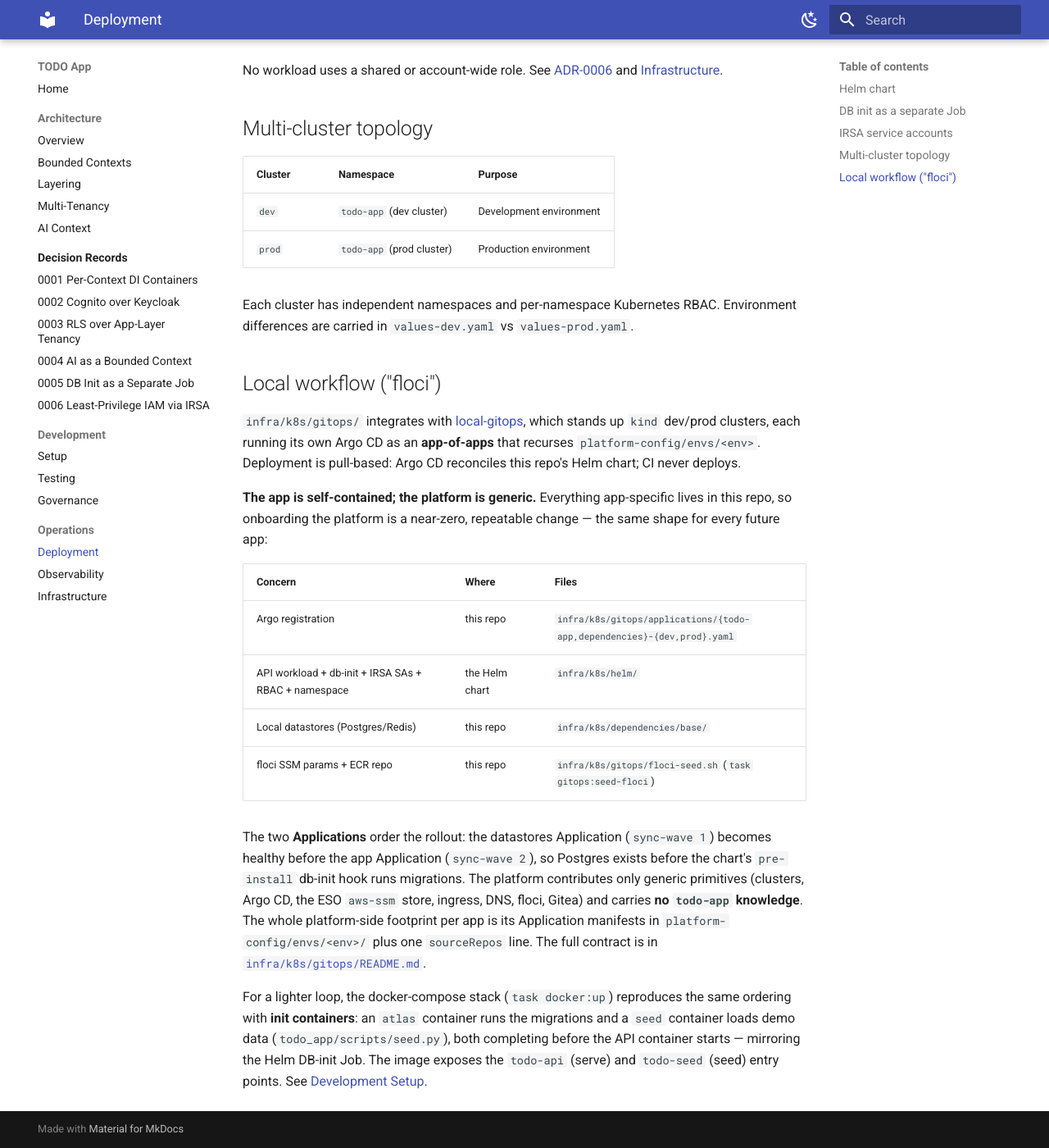
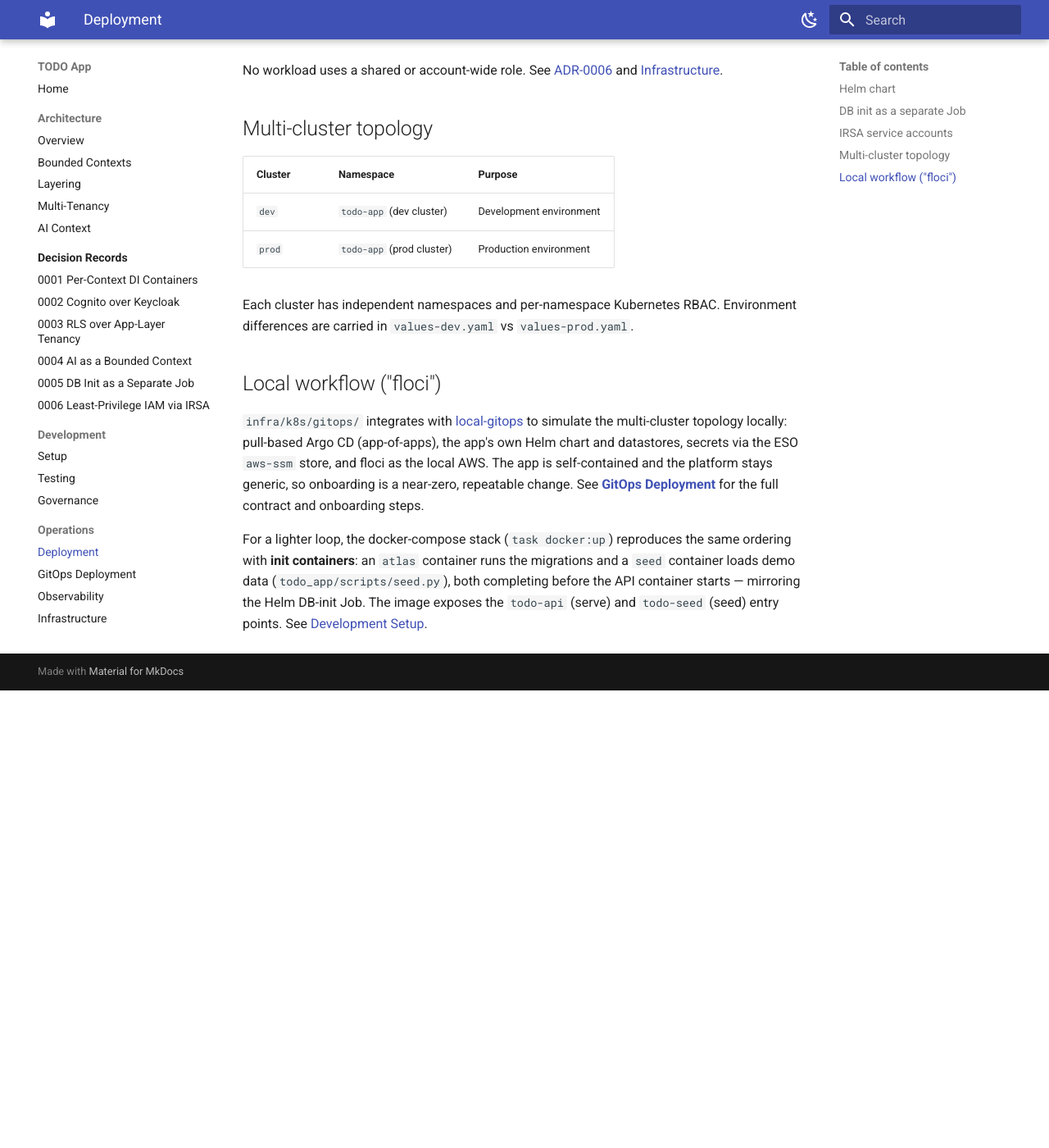
Before and after one commit to cjgalvisc96/modular-monolithic-app, an MkDocs documentation site: the page built from docs/operations/deployment.md, in a window 1280 px wide and 1400 px high, scrolled down 1199 px. Shown: the whole window at 82% size. Built offline with MkDocs 1.6.1 and Material for MkDocs 9.7.7, drawn with Linux system fonts in a browser that asks for light colours; after the commit the page ends 2041 px from its top, so only the background shows below that.

Commit message:
feature: update docs

```diff
--- a/docs/operations/deployment.md
+++ b/docs/operations/deployment.md
@@ -60,28 +60,11 @@ are carried in `values-dev.yaml` vs `values-prod.yaml`.
 
 ## Local workflow ("floci")
 
-`infra/k8s/gitops/` integrates with [local-gitops](https://github.com/cjgalvisc96/local-gitops),
-which stands up `kind` dev/prod clusters, each running its own Argo CD as an **app-of-apps** that
-recurses `platform-config/envs/<env>`. Deployment is pull-based: Argo CD reconciles this repo's Helm
-chart; CI never deploys.
-
-**The app is self-contained; the platform is generic.** Everything app-specific lives in this repo,
-so onboarding the platform is a near-zero, repeatable change — the same shape for every future app:
-
-| Concern | Where | Files |
-|---|---|---|
-| Argo registration | this repo | `infra/k8s/gitops/applications/{todo-app,dependencies}-{dev,prod}.yaml` |
-| API workload + db-init + IRSA SAs + RBAC + namespace | the Helm chart | `infra/k8s/helm/` |
-| Local datastores (Postgres/Redis) | this repo | `infra/k8s/dependencies/base/` |
-| floci SSM params + ECR repo | this repo | `infra/k8s/gitops/floci-seed.sh` (`task gitops:seed-floci`) |
-
-The two **Applications** order the rollout: the datastores Application (`sync-wave 1`) becomes
-healthy before the app Application (`sync-wave 2`), so Postgres exists before the chart's
-`pre-install` db-init hook runs migrations. The platform contributes only generic primitives
-(clusters, Argo CD, the ESO `aws-ssm` store, ingress, DNS, floci, Gitea) and carries **no
-`todo-app` knowledge**. The whole platform-side footprint per app is its Application manifests in
-`platform-config/envs/<env>/` plus one `sourceRepos` line. The full contract is in
-[`infra/k8s/gitops/README.md`](https://github.com/cjgalvisc96/modular-monolithic-app/tree/master/infra/k8s/gitops).
+`infra/k8s/gitops/` integrates with [local-gitops](https://github.com/cjgalvisc96/local-gitops)
+to simulate the multi-cluster topology locally: pull-based Argo CD (app-of-apps), the app's own
+Helm chart and datastores, secrets via the ESO `aws-ssm` store, and floci as the local AWS. The app
+is self-contained and the platform stays generic, so onboarding is a near-zero, repeatable change.
+See **[GitOps Deployment](gitops.md)** for the full contract and onboarding steps.
 
 For a lighter loop, the docker-compose stack (`task docker:up`) reproduces the same ordering with
 **init containers**: an `atlas` container runs the migrations and a `seed` container loads demo data
--- a/mkdocs.yml
+++ b/mkdocs.yml
@@ -62,5 +62,6 @@ nav:
       - Governance: development/governance.md
   - Operations:
       - Deployment: operations/deployment.md
+      - GitOps Deployment: operations/gitops.md
       - Observability: operations/observability.md
       - Infrastructure: operations/infrastructure.md
```
Also changed, not shown: .agents/README.md (+2 -2 lines), .claude/README.md (+3 -3 lines), README.md (+48 -10 lines), docs/operations/gitops.md (added, +75 -0 lines).
